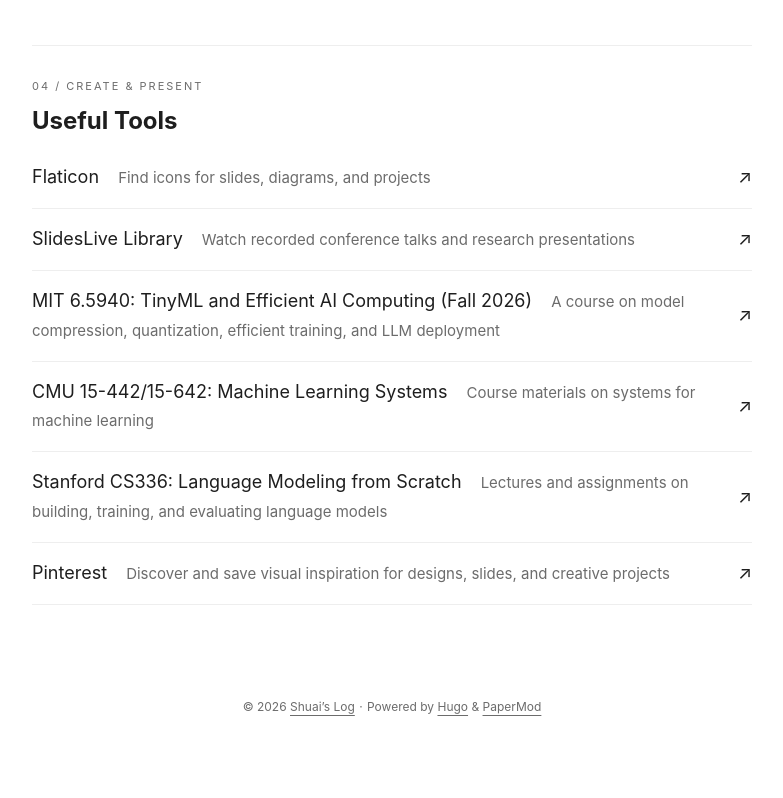
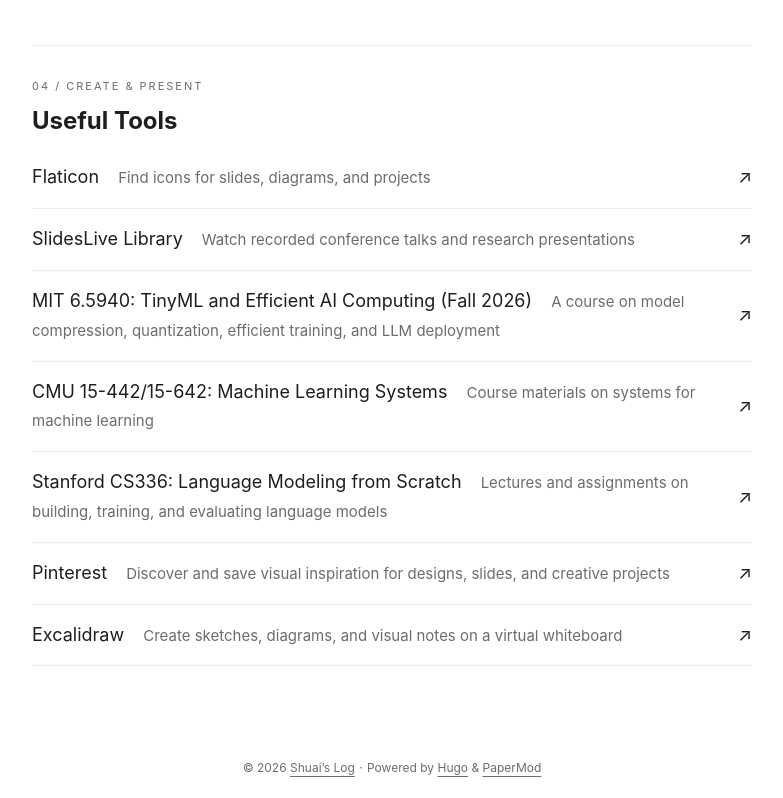
Before and after one commit to sleepy-shawn/sleepy-shawn.github.io, a plain HTML site: page tools/index.html in a window 1280 px wide. Shown: the part 1715-2513 px from the top of the page, without its empty margins (248-1031 px from the left). Before the commit the page ends 2452 px from the top, so only its background shows below. Drawn offline with Linux system fonts and the light colour scheme.

Commit message:
Publish Shuai’s Log

```diff
--- a/tools/index.html
+++ b/tools/index.html
@@ -10,7 +10,8 @@
 <a class=resource-row href=https://hanlab.mit.edu/courses/2026-fall-65940 target=_blank rel="noopener noreferrer"><span>MIT 6.5940: TinyML and Efficient AI Computing (Fall 2026) <small>A course on model compression, quantization, efficient training, and LLM deployment</small></span><span aria-hidden=true>↗</span></a>
 <a class=resource-row href=https://mlsyscourse.org/ target=_blank rel="noopener noreferrer"><span>CMU 15-442/15-642: Machine Learning Systems <small>Course materials on systems for machine learning</small></span><span aria-hidden=true>↗</span></a>
 <a class=resource-row href=https://cs336.stanford.edu/ target=_blank rel="noopener noreferrer"><span>Stanford CS336: Language Modeling from Scratch <small>Lectures and assignments on building, training, and evaluating language models</small></span><span aria-hidden=true>↗</span></a>
-<a class=resource-row href=https://www.pinterest.com/ target=_blank rel="noopener noreferrer"><span>Pinterest <small>Discover and save visual inspiration for designs, slides, and creative projects</small></span><span aria-hidden=true>↗</span></a></section></main><footer class=footer><span>&copy; 2026 <a href=https://sleepy-shawn.github.io/>Shuai’s Log</a></span> ·
+<a class=resource-row href=https://www.pinterest.com/ target=_blank rel="noopener noreferrer"><span>Pinterest <small>Discover and save visual inspiration for designs, slides, and creative projects</small></span><span aria-hidden=true>↗</span></a>
+<a class=resource-row href=https://excalidraw.com/ target=_blank rel="noopener noreferrer"><span>Excalidraw <small>Create sketches, diagrams, and visual notes on a virtual whiteboard</small></span><span aria-hidden=true>↗</span></a></section></main><footer class=footer><span>&copy; 2026 <a href=https://sleepy-shawn.github.io/>Shuai’s Log</a></span> ·
 <span>Powered by
 <a href="https://gohugo.io/?utm_source=papermod" rel=noopener target=_blank>Hugo</a> &
 <a href=https://github.com/adityatelange/hugo-PaperMod/ rel=noopener target=_blank>PaperMod</a></span></footer><a href=#top id=top-link class="top-link hidden" aria-label="go to top" title="Go to Top (Alt + G)" accesskey=g><svg viewBox="0 0 24 24" fill="none" stroke="currentColor" stroke-width="2" stroke-linecap="round" stroke-linejoin="round" class="feather feather-chevrons-up"><polyline points="17 11 12 6 7 11"/><polyline points="17 18 12 13 7 18"/></svg>
```
